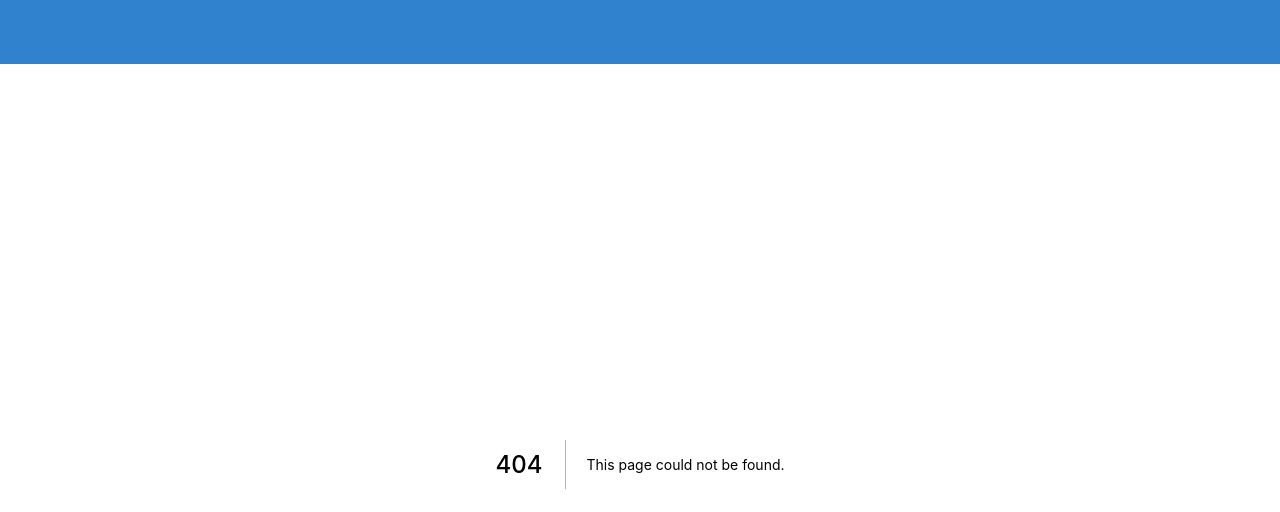
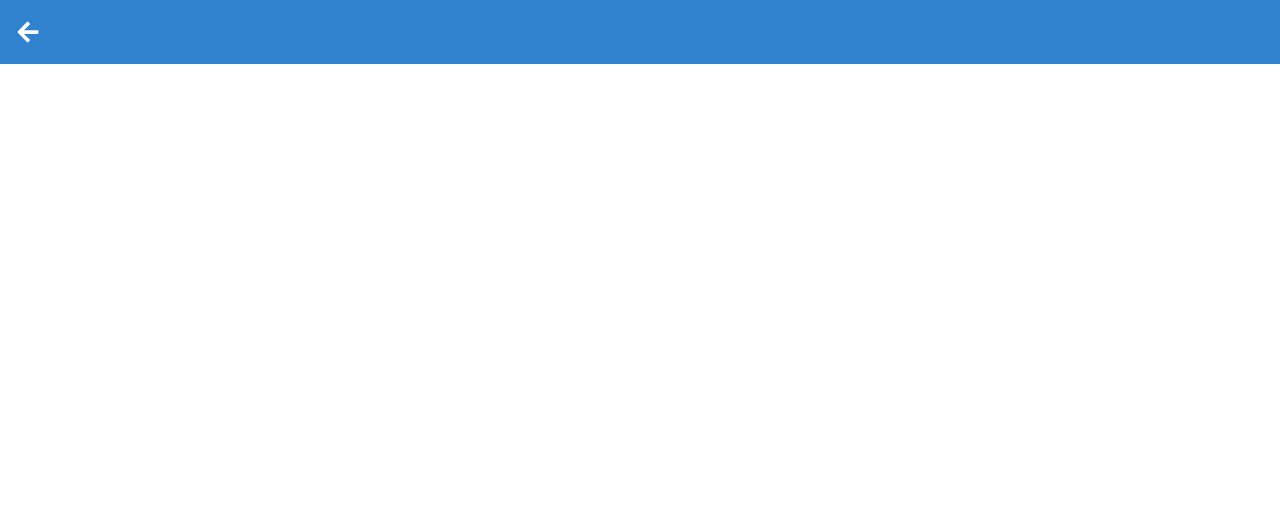
Before and after one commit to luancma/chamados, a Next.js app: page /detalhes in a window 1280 px wide. Before the commit this address had no page. Shown: the top 512 px of the page. Built offline with nearby package versions, Linux system fonts and the light colour scheme.

Commit message:
created the appbar

```diff
--- a/package.json
+++ b/package.json
@@ -26,6 +26,7 @@
     "autoprefixer": "^10.3.7",
     "eslint": "7.32.0",
     "eslint-config-next": "11.1.2",
+    "miragejs": "^0.1.42",
     "postcss": "^8.3.9",
     "typescript": "4.4.3"
   }
--- a/src/components/Appbar/index.tsx
+++ b/src/components/Appbar/index.tsx
@@ -1,8 +1,22 @@
-import { Box } from "@chakra-ui/layout";
+import { Box, Flex } from "@chakra-ui/layout";
+import { FaArrowLeft } from "react-icons/fa";
 
-export default function Appbar(){
+export default function Appbar() {
   return (
-    <Box w="100%" h="4rem" bg="blue.500" pos="sticky" top="0" left="0" zIndex="banner">
-    </Box>
-  )
+    <Flex
+      direction="column"
+      justify="center"
+      w="100%"
+      h="4rem"
+      bg="blue.500"
+      pos="sticky"
+      top="0"
+      left="0"
+      zIndex="banner"
+    >
+      <Box pos="absolute" left="1rem">
+        <FaArrowLeft size="24px" color="white"/>
+      </Box>
+    </Flex>
+  );
 }
--- a/src/components/Updates/index.tsx
+++ b/src/components/Updates/index.tsx
@@ -1,9 +1,6 @@
-import { Box, Divider, Heading, Stack, Text } from "@chakra-ui/layout";
-import Status from "../../utils/Status";
+import { Box, Heading, Stack, Text } from "@chakra-ui/layout";
 
 export default function Updates(prop: { updates: any }) {
-  const getCurrentStatus = (status) => Status.getCurrentOrderStatus(status);
-
   return (
     <>
       {prop.updates.length && (
@@ -17,6 +14,7 @@ export default function Updates(prop: { updates: any }) {
             height="auto"
             border="1px"
             borderColor="blue.500"
+            borderRadius="8"
           >
             {prop.updates.map((update: any, index: number) => (
               <Stack spacing="2" key={update.id}>
--- a/src/pages/_app.tsx
+++ b/src/pages/_app.tsx
@@ -3,7 +3,10 @@ import type { AppProps } from "next/app";
 import { ChakraProvider } from "@chakra-ui/react";
 import { Hydrate, QueryClient, QueryClientProvider } from "react-query";
 import AppBar from "../components/Appbar";
+import "./styles/globals.css"
+
 function MyApp({ Component, pageProps }: AppProps) {
+
   const [queryClient] = React.useState(() => new QueryClient());
 
   return (
--- /dev/null
+++ b/src/pages/detalhes/index.tsx
@@ -0,0 +1,3 @@
+export default function Detalhes() {
+    return <div></div>;
+  }
--- a/src/pages/styles/globals.css
+++ b/src/pages/styles/globals.css
@@ -0,0 +1,133 @@
+.fade-in {
+  -webkit-animation: fade-in 1.2s cubic-bezier(0.39, 0.575, 0.565, 1) both;
+  animation: fade-in 1.2s cubic-bezier(0.39, 0.575, 0.565, 1) both;
+}
+
+.fade-in-right {
+  -webkit-animation: fade-in-right 0.6s cubic-bezier(0.39, 0.575, 0.565, 1) both;
+  animation: fade-in-right 0.6s cubic-bezier(0.39, 0.575, 0.565, 1) both;
+}
+
+.slide-in-blurred-right {
+  -webkit-animation: slide-in-blurred-right 0.6s cubic-bezier(0.23, 1, 0.32, 1)
+    both;
+  animation: slide-in-blurred-right 0.6s cubic-bezier(0.23, 1, 0.32, 1) both;
+}
+/* ----------------------------------------------
+ * Generated by Animista on 2021-10-21 22:35:57
+ * Licensed under FreeBSD License.
+ * See http://animista.net/license for more info.
+ * w: http://animista.net, t: @cssanimista
+ * ---------------------------------------------- */
+
+/**
+ * ----------------------------------------
+ * animation slide-in-blurred-right
+ * ----------------------------------------
+ */
+@-webkit-keyframes slide-in-blurred-right {
+  0% {
+    -webkit-transform: translateX(1000px) scaleX(2.5) scaleY(0.2);
+    transform: translateX(1000px) scaleX(2.5) scaleY(0.2);
+    -webkit-transform-origin: 0% 50%;
+    transform-origin: 0% 50%;
+    -webkit-filter: blur(40px);
+    filter: blur(40px);
+    opacity: 0;
+  }
+  100% {
+    -webkit-transform: translateX(0) scaleY(1) scaleX(1);
+    transform: translateX(0) scaleY(1) scaleX(1);
+    -webkit-transform-origin: 50% 50%;
+    transform-origin: 50% 50%;
+    -webkit-filter: blur(0);
+    filter: blur(0);
+    opacity: 1;
+  }
+}
+@keyframes slide-in-blurred-right {
+  0% {
+    -webkit-transform: translateX(1000px) scaleX(2.5) scaleY(0.2);
+    transform: translateX(1000px) scaleX(2.5) scaleY(0.2);
+    -webkit-transform-origin: 0% 50%;
+    transform-origin: 0% 50%;
+    -webkit-filter: blur(40px);
+    filter: blur(40px);
+    opacity: 0;
+  }
+  100% {
+    -webkit-transform: translateX(0) scaleY(1) scaleX(1);
+    transform: translateX(0) scaleY(1) scaleX(1);
+    -webkit-transform-origin: 50% 50%;
+    transform-origin: 50% 50%;
+    -webkit-filter: blur(0);
+    filter: blur(0);
+    opacity: 1;
+  }
+}
+
+/* ----------------------------------------------
+ * Generated by Animista on 2021-10-21 22:41:50
+ * Licensed under FreeBSD License.
+ * See http://animista.net/license for more info.
+ * w: http://animista.net, t: @cssanimista
+ * ---------------------------------------------- */
+
+/**
+ * ----------------------------------------
+ * animation fade-in-right
+ * ----------------------------------------
+ */
+@-webkit-keyframes fade-in-right {
+  0% {
+    -webkit-transform: translateX(50px);
+    transform: translateX(50px);
+    opacity: 0;
+  }
+  100% {
+    -webkit-transform: translateX(0);
+    transform: translateX(0);
+    opacity: 1;
+  }
+}
+@keyframes fade-in-right {
+  0% {
+    -webkit-transform: translateX(50px);
+    transform: translateX(50px);
+    opacity: 0;
+  }
+  100% {
+    -webkit-transform: translateX(0);
+    transform: translateX(0);
+    opacity: 1;
+  }
+}
+
+/* ----------------------------------------------
+ * Generated by Animista on 2021-10-21 22:40:50
+ * Licensed under FreeBSD License.
+ * See http://animista.net/license for more info.
+ * w: http://animista.net, t: @cssanimista
+ * ---------------------------------------------- */
+
+/**
+ * ----------------------------------------
+ * animation fade-in
+ * ----------------------------------------
+ */
+@-webkit-keyframes fade-in {
+  0% {
+    opacity: 0;
+  }
+  100% {
+    opacity: 1;
+  }
+}
+@keyframes fade-in {
+  0% {
+    opacity: 0;
+  }
+  100% {
+    opacity: 1;
+  }
+}
```
Also changed, not shown: src/components/ModalLabel/index.tsx (added, +24 -0 lines), src/pages/detalhes/[id].tsx (+41 -21 lines), src/pages/index.tsx (+97 -124 lines), src/utils/miraje.ts (added, +82 -0 lines), 2 other files (tests, documents, lock files or other folders).
